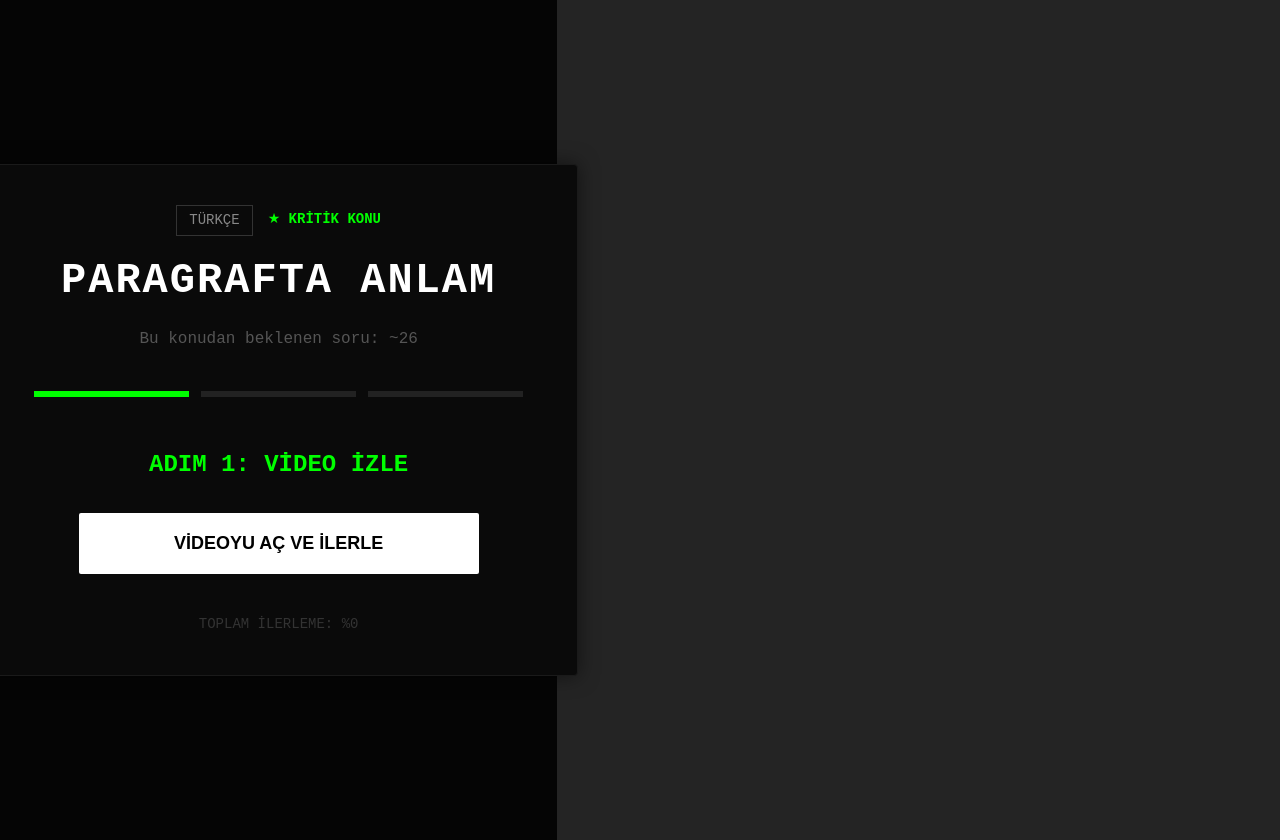
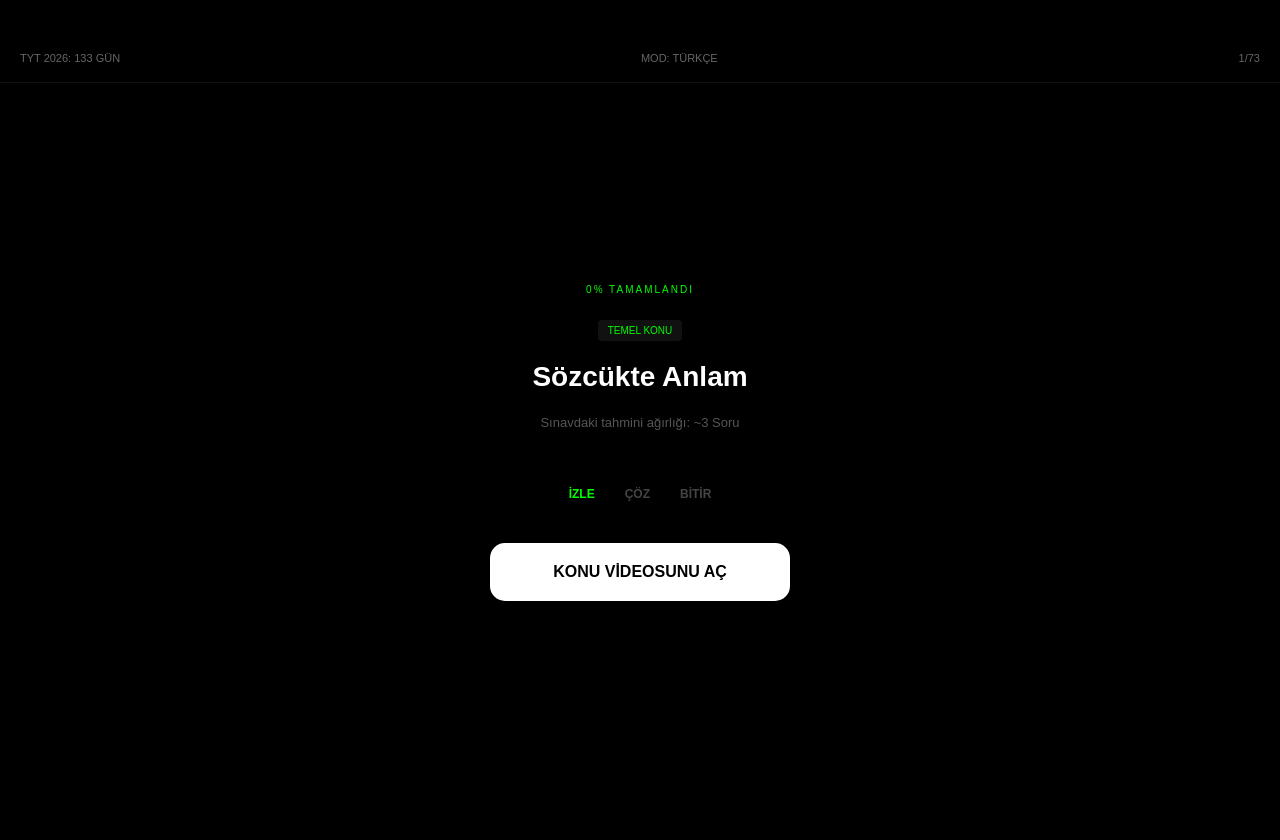
Before and after one commit to stark4280/tyt-tunnel, a React (Vite) app: page / in a window 1280 px wide. After the commit the page ends 800 px from the top, so only its background shows below. Built offline with nearby package versions, Linux system fonts and the light colour scheme.

Commit message:
V0.2 Study OS Update: 75+ Topics, In-App Player, PWA Support

```diff
--- a/index.html
+++ b/index.html
@@ -1,13 +1,17 @@
 <!doctype html>
 <html lang="en">
+
 <head>
   <meta charset="UTF-8" />
   <link rel="icon" type="image/svg+xml" href="/vite.svg" />
+  <link rel="manifest" href="/manifest.json" />
   <meta name="viewport" content="width=device-width, initial-scale=1.0" />
   <title>TYT - The Tunnel</title>
 </head>
+
 <body>
   <div id="root"></div>
   <script type="module" src="/src/main.jsx"></script>
 </body>
+
 </html>
--- a/src/App.jsx
+++ b/src/App.jsx
@@ -1,136 +1,204 @@
 import React, { useState, useEffect } from 'react';
 
-// TÜM TYT KONULARI VE KRİTİK ANALİZLER (Yıldızlılar en yüksek soru potansiyellilerdir)
-const TYT_DATABASE = [
-    { c: "TÜRKÇE", n: "Paragrafta Anlam", q: 26, s: true },
-    { c: "TÜRKÇE", n: "Yazım Kuralları", q: 2, s: true },
-    { c: "TÜRKÇE", n: "Noktalama İşaretleri", q: 2, s: true },
-    { c: "TÜRKÇE", n: "Sözcükte ve Cümlede Anlam", q: 7, s: false },
-    { c: "MATEMATİK", n: "Temel Kavramlar", q: 4, s: false },
-    { c: "MATEMATİK", n: "Sayı Basamakları / Bölünebilme", q: 3, s: false },
-    { c: "MATEMATİK", n: "Rasyonel Sayılar", q: 2, s: false },
-    { c: "MATEMATİK", n: "Problemler (Sayı-Kesir-Yaş-Hız)", q: 12, s: true },
-    { c: "MATEMATİK", n: "Üçgenler", q: 6, s: true },
-    { c: "MATEMATİK", n: "Fonksiyonlar", q: 2, s: false },
-    { c: "MATEMATİK", n: "Veri ve İstatistik", q: 1, s: false },
-    { c: "COĞRAFYA", n: "Harita Bilgisi", q: 1, s: true },
-    { c: "COĞRAFYA", n: "İklim Bilgisi", q: 1, s: true },
-    { c: "COĞRAFYA", n: "Nüfus ve Yerleşme", q: 1, s: false },
-    { c: "TARİH", n: "Milli Mücadele Dönemi", q: 2, s: true },
-    { c: "TARİH", n: "Osmanlı Devleti Kuruluş/Yükseliş", q: 1, s: false },
-    { c: "FELSEFE", n: "Bilgi ve Ahlak Felsefesi", q: 2, s: false },
-    { c: "FİZİK", n: "Optik", q: 2, s: true },
-    { c: "FİZİK", n: "Isı, Sıcaklık ve Genleşme", q: 1, s: false },
-    { c: "FİZİK", n: "Elektrik ve Manyetizma", q: 1, s: false },
-    { c: "KİMYA", n: "Kimyasal Türler Arası Etkileşimler", q: 1, s: true },
-    { c: "KİMYA", n: "Maddenin Halleri", q: 1, s: false },
-    { c: "KİMYA", n: "Asitler, Bazlar ve Tuzlar", q: 1, s: false },
-    { c: "BİYOLOJİ", n: "Kalıtım", q: 1, s: true },
-    { c: "BİYOLOJİ", n: "Hücre Bölünmeleri", q: 1, s: true },
-    { c: "BİYOLOJİ", n: "Canlıların Temel Bileşenleri", q: 1, s: false }
-];
+// --- EKSİKSİZ VE TAM TYT MÜFREDATI (75+ KONU) ---
+const FULL_DB = [
+    // TÜRKÇE
+    { c: "TÜRKÇE", n: "Sözcükte Anlam", q: 3, target: 60, s: false, yt: "TYT+Turkce+Sozcukte+Anlam" },
+    { c: "TÜRKÇE", n: "Cümlede Anlam", q: 4, target: 60, s: false, yt: "TYT+Turkce+Cumlede+Anlam" },
+    { c: "TÜRKÇE", n: "Paragrafta Anlatım Teknikleri", q: 4, target: 100, s: true, yt: "TYT+Turkce+Paragraf+Anlatim+Teknikleri" },
+    { c: "TÜRKÇE", n: "Paragrafta Ana Düşünce", q: 22, target: 150, s: true, yt: "TYT+Turkce+Paragraf+Ana+Dusunce" },
+    { c: "TÜRKÇE", n: "Ses Bilgisi", q: 1, target: 40, s: false, yt: "TYT+Turkce+Ses+Bilgisi" },
+    { c: "TÜRKÇE", n: "Yazım Kuralları", q: 2, target: 60, s: true, yt: "TYT+Turkce+Yazim+Kurallari" },
+    { c: "TÜRKÇE", n: "Noktalama İşaretleri", q: 2, target: 60, s: true, yt: "TYT+Turkce+Noktalama+Isaretleri" },
+    { c: "TÜRKÇE", n: "Sözcük Yapısı ve Ekler", q: 1, target: 50, s: false, yt: "TYT+Turkce+Sozcuk+Yapisi" },
+    { c: "TÜRKÇE", n: "İsimler, Sıfatlar, Zamirler", q: 1, target: 60, s: false, yt: "TYT+Turkce+Sozcuk+Turleri" },
+    { c: "TÜRKÇE", n: "Zarflar, Edatlar, Bağlaçlar", q: 1, target: 60, s: false, yt: "TYT+Turkce+Zarf+Edat+Baglac" },
+    { c: "TÜRKÇE", n: "Fiiller ve Fiilimsiler", q: 1, target: 60, s: false, yt: "TYT+Turkce+Fiiller" },
+    { c: "TÜRKÇE", n: "Cümlenin Ögeleri", q: 1, target: 50, s: true, yt: "TYT+Turkce+Cumlenin+Ogeleri" },
 
-const STEPS = [
-    { id: 0, label: "ADIM 1: VİDEO İZLE", action: "video" },
-    { id: 1, label: "ADIM 2: SORU ÇÖZ", action: "coz" },
-    { id: 2, label: "ADIM 3: KONUYU KAPAT", action: "bitir" }
+    // MATEMATİK
+    { c: "MATEMATİK", n: "Temel Kavramlar", q: 3, target: 100, s: true, yt: "TYT+Matematik+Temel+Kavramlar" },
+    { c: "MATEMATİK", n: "Sayı Basamakları", q: 2, target: 60, s: false, yt: "TYT+Matematik+Sayi+Basamaklari" },
+    { c: "MATEMATİK", n: "Bölme ve Bölünebilme", q: 2, target: 60, s: false, yt: "TYT+Matematik+Bolme+Bolunebilme" },
+    { c: "MATEMATİK", n: "EBOB - EKOK", q: 1, target: 50, s: false, yt: "TYT+Matematik+Ebob+Ekok" },
+    { c: "MATEMATİK", n: "Rasyonel Sayılar", q: 1, target: 40, s: true, yt: "TYT+Matematik+Rasyonel+Sayilar" },
+    { c: "MATEMATİK", n: "Basit Eşitsizlikler", q: 1, target: 50, s: false, yt: "TYT+Matematik+Basit+Esitsizlikler" },
+    { c: "MATEMATİK", n: "Mutlak Değer", q: 1, target: 60, s: true, yt: "TYT+Matematik+Mutlak+Deger" },
+    { c: "MATEMATİK", n: "Üslü Sayılar", q: 1, target: 80, s: true, yt: "TYT+Matematik+Uslu+Sayilar" },
+    { c: "MATEMATİK", n: "Köklü Sayılar", q: 1, target: 80, s: true, yt: "TYT+Matematik+Koklu+Sayilar" },
+    { c: "MATEMATİK", n: "Çarpanlara Ayırma", q: 1, target: 60, s: false, yt: "TYT+Matematik+Carpanlara+Ayirma" },
+    { c: "MATEMATİK", n: "Oran - Orantı", q: 1, target: 50, s: false, yt: "TYT+Matematik+Oran+Oranti" },
+    { c: "MATEMATİK", n: "Denklem Çözme", q: 1, target: 40, s: false, yt: "TYT+Matematik+Denklem+Cozme" },
+    { c: "MATEMATİK", n: "Sayı ve Kesir Problemleri", q: 5, target: 200, s: true, yt: "TYT+Matematik+Sayi+Kesir+Problemleri" },
+    { c: "MATEMATİK", n: "Yaş Problemleri", q: 1, target: 50, s: false, yt: "TYT+Matematik+Yas+Problemleri" },
+    { c: "MATEMATİK", n: "Hız ve Hareket Problemleri", q: 1, target: 60, s: true, yt: "TYT+Matematik+Hiz+Problemleri" },
+    { c: "MATEMATİK", n: "Yüzde, Kar-Zarar Problemleri", q: 2, target: 100, s: true, yt: "TYT+Matematik+Yuzde+Problemleri" },
+    { c: "MATEMATİK", n: "Karışım ve Grafik Problemleri", q: 1, target: 50, s: false, yt: "TYT+Matematik+Grafik+Problemleri" },
+    { c: "MATEMATİK", n: "Kümeler", q: 2, target: 80, s: true, yt: "TYT+Matematik+Kumeler" },
+    { c: "MATEMATİK", n: "Fonksiyonlar", q: 2, target: 100, s: true, yt: "TYT+Matematik+Fonksiyonlar" },
+    { c: "MATEMATİK", n: "Permütasyon ve Kombinasyon", q: 1, target: 60, s: false, yt: "TYT+Matematik+Permutasyon+Kombinasyon" },
+    { c: "MATEMATİK", n: "Olasılık", q: 1, target: 60, s: true, yt: "TYT+Matematik+Olasilik" },
+    { c: "MATEMATİK", n: "Veri ve İstatistik", q: 1, target: 40, s: false, yt: "TYT+Matematik+Veri+Istatistik" },
+    { c: "MATEMATİK", n: "Mantık", q: 1, target: 40, s: false, yt: "TYT+Matematik+Mantik" },
+
+    // GEOMETRİ
+    { c: "GEOMETRİ", n: "Doğruda ve Üçgende Açılar", q: 1, target: 80, s: true, yt: "TYT+Geometri+Ucgende+Acilar" },
+    { c: "GEOMETRİ", n: "Dik ve Özel Üçgenler", q: 2, target: 100, s: true, yt: "TYT+Geometri+Ozel+Ucgenler" },
+    { c: "GEOMETRİ", n: "Üçgende Alan ve Benzerlik", q: 2, target: 100, s: true, yt: "TYT+Geometri+Ucgende+Benzerlik" },
+    { c: "GEOMETRİ", n: "Çokgenler ve Dörtgenler", q: 2, target: 80, s: false, yt: "TYT+Geometri+Dortgenler" },
+    { c: "GEOMETRİ", n: "Çember ve Daire", q: 1, target: 60, s: false, yt: "TYT+Geometri+Cember+Daire" },
+    { c: "GEOMETRİ", n: "Katı Cisimler", q: 2, target: 80, s: true, yt: "TYT+Geometri+Kati+Cisimler" },
+
+    // FİZİK
+    { c: "FİZİK", n: "Fizik Bilimine Giriş", q: 1, target: 30, s: false, yt: "TYT+Fizik+Bilimine+Giris" },
+    { c: "FİZİK", n: "Madde ve Özellikleri", q: 1, target: 40, s: false, yt: "TYT+Fizik+Madde+ve+Ozellikleri" },
+    { c: "FİZİK", n: "Hareket ve Kuvvet", q: 1, target: 60, s: true, yt: "TYT+Fizik+Hareket+ve+Kuvvet" },
+    { c: "FİZİK", n: "Enerji", q: 1, target: 40, s: false, yt: "TYT+Fizik+Enerji" },
+    { c: "FİZİK", n: "Isı, Sıcaklık ve Genleşme", q: 1, target: 50, s: true, yt: "TYT+Fizik+Isi+Sicaklik" },
+    { c: "FİZİK", n: "Elektrik ve Manyetizma", q: 1, target: 60, s: false, yt: "TYT+Fizik+Elektrik" },
+    { c: "FİZİK", n: "Basınç ve Kaldırma Kuvveti", q: 1, target: 50, s: false, yt: "TYT+Fizik+Basinc" },
+    { c: "FİZİK", n: "Dalgalar", q: 1, target: 40, s: false, yt: "TYT+Fizik+Dalgalar" },
+    { c: "FİZİK", n: "Optik", q: 2, target: 100, s: true, yt: "TYT+Fizik+Optik" },
+
+    // KİMYA
+    { c: "KİMYA", n: "Kimya Bilimi", q: 1, target: 30, s: false, yt: "TYT+Kimya+Bilimi" },
+    { c: "KİMYA", n: "Atomun Yapısı", q: 1, target: 40, s: true, yt: "TYT+Kimya+Atomun+Yapisi" },
+    { c: "KİMYA", n: "Periyodik Sistem", q: 1, target: 40, s: true, yt: "TYT+Kimya+Periyodik+Sistem" },
+    { c: "KİMYA", n: "Kimyasal Türler Arası Etkileşimler", q: 1, target: 60, s: true, yt: "TYT+Kimya+Etkilesimler" },
+    { c: "KİMYA", n: "Maddenin Halleri", q: 1, target: 40, s: false, yt: "TYT+Kimya+Maddenin+Halleri" },
+    { c: "KİMYA", n: "Kimyanın Temel Kanunları", q: 1, target: 50, s: true, yt: "TYT+Kimya+Kanunlar" },
+    { c: "KİMYA", n: "Karışımlar", q: 1, target: 40, s: false, yt: "TYT+Kimya+Karisimlar" },
+    { c: "KİMYA", n: "Asitler, Bazlar ve Tuzlar", q: 1, target: 50, s: true, yt: "TYT+Kimya+Asitler+Bazlar" },
+
+    // BİYOLOJİ
+    { c: "BİYOLOJİ", n: "Canlıların Ortak Özellikleri", q: 1, target: 30, s: false, yt: "TYT+Biyoloji+Ortak+Ozellikler" },
+    { c: "BİYOLOJİ", n: "Hücre ve Yapısı", q: 1, target: 50, s: true, yt: "TYT+Biyoloji+Hucre" },
+    { c: "BİYOLOJİ", n: "Canlıların Sınıflandırılması", q: 1, target: 40, s: false, yt: "TYT+Biyoloji+Siniflandirma" },
+    { c: "BİYOLOJİ", n: "Hücre Bölünmeleri", q: 1, target: 50, s: true, yt: "TYT+Biyoloji+Hucre+Bolunmeleri" },
+    { c: "BİYOLOJİ", n: "Kalıtım", q: 1, target: 80, s: true, yt: "TYT+Biyoloji+Kalitim" },
+    { c: "BİYOLOJİ", n: "Ekosistem Ekolojisi", q: 1, target: 40, s: false, yt: "TYT+Biyoloji+Ekoloji" },
+
+    // SOSYAL (Özetlenmiş Kritikler)
+    { c: "TARİH", n: "Tarih ve Zaman - İlk Türk Devletleri", q: 1, target: 40, s: true, yt: "TYT+Tarih+Ilk+Turk+Devletleri" },
+    { c: "TARİH", n: "Osmanlı Devleti Kuruluş ve Yükselme", q: 1, target: 40, s: false, yt: "TYT+Tarih+Osmanli+Siyasi" },
+    { c: "TARİH", n: "Milli Mücadele Hazırlık", q: 1, target: 50, s: true, yt: "TYT+Tarih+Milli+Mucadele" },
+    { c: "TARİH", n: "Atatürk İlkeleri ve İnkılaplar", q: 2, target: 50, s: true, yt: "TYT+Tarih+Inkilaplar" },
+    { c: "COĞRAFYA", n: "Harita Bilgisi", q: 1, target: 30, s: true, yt: "TYT+Cografya+Harita+Bilgisi" },
+    { c: "COĞRAFYA", n: "İklim Bilgisi", q: 1, target: 40, s: true, yt: "TYT+Cografya+Iklim+Bilgisi" },
+    { c: "COĞRAFYA", n: "Nüfus ve Yerleşme", q: 1, target: 30, s: true, yt: "TYT+Cografya+Nufus" },
+    { c: "FELSEFE", n: "Felsefenin Temel Konuları", q: 5, target: 50, s: false, yt: "TYT+Felsefe+Konu+Anlatimi" },
+    { c: "DİN", n: "Din Kültürü Temel Kavramlar", q: 5, target: 50, s: true, yt: "TYT+Din+Kulturu+Kavramlar" }
 ];
 
 export default function App() {
     const [p, setP] = useState(() => {
-        const saved = localStorage.getItem('tyt_v01_tunnel');
-        return saved ? JSON.parse(saved) : { sIdx: 0, stepIdx: 0, completed: false };
+        const saved = localStorage.getItem('tyt_final_v1');
+        return saved ? JSON.parse(saved) : { sIdx: 0, stepIdx: 0, showVideo: false };
     });
 
+    const [inputVal, setInputVal] = useState("");
+
     useEffect(() => {
-        localStorage.setItem('tyt_v01_tunnel', JSON.stringify(p));
+        localStorage.setItem('tyt_final_v1', JSON.stringify(p));
     }, [p]);
 
-    const current = TYT_DATABASE[p.sIdx];
-    const step = STEPS[p.stepIdx];
+    const current = FULL_DB[p.sIdx];
+    const examDate = new Date("2026-06-20");
+    const daysLeft = Math.ceil((examDate - new Date()) / (1000 * 60 * 60 * 24));
 
     const handleNext = () => {
-        if (p.stepIdx < 2) {
-            if (p.stepIdx === 0) {
-                const query = encodeURIComponent(`TYT ${current.c} ${current.n} konu anlatımı`);
-                window.open(`https://www.youtube.com/results?search_query=${query}`, '_blank');
-            }
-            setP({ ...p, stepIdx: p.stepIdx + 1 });
-        } else {
-            if (p.sIdx < TYT_DATABASE.length - 1) {
-                setP({ sIdx: p.sIdx + 1, stepIdx: 0, completed: false });
+        if (p.stepIdx === 0) setP({ ...p, stepIdx: 1, showVideo: true });
+        else if (p.stepIdx === 1) {
+            if (!inputVal || inputVal < 10) return alert("En az 10 soru girişi yapmalısın!");
+            setP({ ...p, stepIdx: 2, showVideo: false });
+        }
+        else {
+            if (p.sIdx < FULL_DB.length - 1) {
+                setP({ ...p, sIdx: p.sIdx + 1, stepIdx: 0 });
+                setInputVal("");
             } else {
-                setP({ ...p, completed: true });
+                alert("TEBRİKLER! TÜM MÜFREDATI BİTİRDİN.");
             }
         }
     };
 
-    if (p.completed) {
-        return (
-            <div style={styles.base}>
-                <h1 style={styles.finishText}>TÜM MÜFREDAT BİTTİ. BAŞARILAR.</h1>
-                <button onClick={() => { localStorage.clear(); window.location.reload(); }} style={styles.resetBtn}>SIFIRLA</button>
+    return (
+        <div style={style.body}>
+            {/* Üst Bilgi Paneli */}
+            <div style={style.statusBar}>
+                <span>TYT 2026: {daysLeft} GÜN</span>
+                <span>MOD: {current.c}</span>
+                <span>{p.sIdx + 1}/{FULL_DB.length}</span>
             </div>
-        );
-    }
 
-    return (
-        <div style={styles.base}>
-            <div style={styles.container}>
-                <div style={styles.header}>
-                    <span style={styles.courseTag}>{current.c}</span>
-                    {current.s && <span style={styles.starTag}>★ KRİTİK KONU</span>}
+            {/* Video Penceresi (In-App) */}
+            {p.showVideo && (
+                <div style={style.videoOverlay}>
+                    <div style={style.videoHeader}>
+                        <span>Oynatılıyor: {current.n}</span>
+                        <button onClick={() => setP({ ...p, showVideo: false })} style={style.closeBtn}>✕ KAPAT</button>
+                    </div>
+                    <iframe
+                        style={style.iframe}
+                        src={`https://www.youtube.com/embed?listType=search&list=${current.yt}`}
+                        allowFullScreen
+                    />
+                </div>
+            )}
+
+            {/* Ana Ekran */}
+            <div style={style.content}>
+                <div style={style.progress}>{Math.round((p.sIdx / FULL_DB.length) * 100)}% TAMAMLANDI</div>
+                <div style={style.subjectCard}>
+                    <span style={style.tag}>{current.s ? "★ YÜKSEK PUAN" : "TEMEL KONU"}</span>
+                    <h1 style={style.title}>{current.n}</h1>
+                    <p style={style.subtitle}>Sınavdaki tahmini ağırlığı: ~{current.q} Soru</p>
                 </div>
 
-                <h1 style={styles.subjectTitle}>{current.n.toUpperCase()}</h1>
-                <p style={styles.info}>Bu konudan beklenen soru: ~{current.q}</p>
-
-                <div style={styles.stepIndicator}>
-                    {STEPS.map((_, i) => (
-                        <div key={i} style={{ ...styles.dot, backgroundColor: i <= p.stepIdx ? '#00FF00' : '#222' }} />
-                    ))}
+                <div style={style.stepNav}>
+                    <div style={{ ...style.step, color: p.stepIdx >= 0 ? '#00FF00' : '#444' }}>İZLE</div>
+                    <div style={{ ...style.step, color: p.stepIdx >= 1 ? '#00FF00' : '#444' }}>ÇÖZ</div>
+                    <div style={{ ...style.step, color: p.stepIdx >= 2 ? '#00FF00' : '#444' }}>BİTİR</div>
                 </div>
 
-                <div style={styles.actionArea}>
-                    <h2 style={styles.stepLabel}>{step.label}</h2>
-                    <button onClick={handleNext} style={styles.mainBtn}>
-                        {p.stepIdx === 0 ? "VİDEOYU AÇ VE İLERLE" : "TAMAMLADIM"}
-                    </button>
-                </div>
-
-                <div style={styles.progressText}>
-                    TOPLAM İLERLEME: %{Math.round((p.sIdx / TYT_DATABASE.length) * 100)}
+                <div style={style.actionSection}>
+                    {p.stepIdx === 0 && <button onClick={handleNext} style={style.mainBtn}>KONU VİDEOSUNU AÇ</button>}
+                    {p.stepIdx === 1 && (
+                        <div style={{ display: 'flex', flexDirection: 'column', gap: '15px' }}>
+                            <p style={{ fontSize: '14px', color: '#888' }}>Hedef: {current.target} Soru</p>
+                            <input
+                                type="number"
+                                placeholder="Kaç soru çözdün?"
+                                value={inputVal}
+                                onChange={(e) => setInputVal(e.target.value)}
+                                style={style.input}
+                            />
+                            <button onClick={handleNext} style={style.mainBtn}>VERİYİ KAYDET</button>
+                        </div>
+                    )}
+                    {p.stepIdx === 2 && <button onClick={handleNext} style={style.finishBtn}>SIRADAKİ KONUYA ATLA</button>}
                 </div>
             </div>
         </div>
     );
 }
 
-const styles = {
-    base: {
-        minHeight: '100vh', backgroundColor: '#050505', color: '#FFFFFF',
-        display: 'flex', flexDirection: 'column', alignItems: 'center', justifyContent: 'center',
-        fontFamily: '"Courier New", Courier, monospace', padding: '20px'
-    },
-    container: {
-        width: '100%', maxWidth: '800px', border: '1px solid #1a1a1a',
-        padding: '40px', textAlign: 'center', borderRadius: '4px',
-        backgroundColor: '#0a0a0a', boxShadow: '0 0 20px rgba(0,0,0,0.5)'
-    },
-    header: { display: 'flex', justifyContent: 'center', gap: '15px', marginBottom: '20px' },
-    courseTag: { fontSize: '14px', color: '#888', border: '1px solid #333', padding: '4px 12px' },
-    starTag: { fontSize: '14px', color: '#00FF00', fontWeight: 'bold', padding: '4px 0' },
-    subjectTitle: { fontSize: 'clamp(28px, 5vw, 42px)', margin: '20px 0', letterSpacing: '2px', lineHeight: '1.2' },
-    info: { fontSize: '16px', color: '#555', marginBottom: '40px' },
-    stepIndicator: { display: 'flex', justifyContent: 'center', gap: '12px', marginBottom: '50px' },
-    dot: { width: '30%', height: '6px', transition: '0.3s' },
-    stepLabel: { fontSize: '24px', color: '#00FF00', marginBottom: '30px' },
-    mainBtn: {
-        width: '100%', maxWidth: '400px', padding: '20px', fontSize: '18px', fontWeight: 'bold',
-        backgroundColor: '#FFFFFF', color: '#000000', border: 'none', cursor: 'pointer',
-        transition: 'transform 0.1s', borderRadius: '2px'
-    },
-    progressText: { marginTop: '40px', fontSize: '14px', color: '#333' },
-    finishText: { color: '#00FF00', fontSize: '32px' },
-    resetBtn: { marginTop: '30px', background: 'none', border: '1px solid #333', color: '#888', cursor: 'pointer', padding: '10px 20px' }
+const style = {
+    body: { height: '100vh', backgroundColor: '#000', color: '#fff', fontFamily: 'sans-serif', overflow: 'hidden', display: 'flex', flexDirection: 'column' },
+    statusBar: { padding: '50px 20px 15px', display: 'flex', justifyContent: 'space-between', fontSize: '11px', color: '#666', borderBottom: '1px solid #111' },
+    videoOverlay: { position: 'fixed', top: 0, left: 0, width: '100%', height: '100%', backgroundColor: '#000', zIndex: 1000, display: 'flex', flexDirection: 'column' },
+    videoHeader: { padding: '50px 20px 20px', display: 'flex', justifyContent: 'space-between', alignItems: 'center', fontSize: '13px' },
+    closeBtn: { background: '#222', border: 'none', color: '#fff', padding: '8px 15px', borderRadius: '5px' },
+    iframe: { flex: 1, border: 'none' },
+    content: { flex: 1, display: 'flex', flexDirection: 'column', alignItems: 'center', justifyContent: 'center', padding: '30px' },
+    progress: { fontSize: '10px', color: '#00FF00', marginBottom: '20px', letterSpacing: '2px' },
+    subjectCard: { textAlign: 'center', marginBottom: '40px' },
+    tag: { fontSize: '10px', backgroundColor: '#111', padding: '5px 10px', borderRadius: '4px', color: '#00FF00' },
+    title: { fontSize: '28px', fontWeight: 'bold', margin: '15px 0' },
+    subtitle: { fontSize: '13px', color: '#555' },
+    stepNav: { display: 'flex', gap: '30px', marginBottom: '40px', fontWeight: 'bold', fontSize: '12px' },
+    actionSection: { width: '100%', maxWidth: '300px' },
+    mainBtn: { width: '100%', padding: '20px', backgroundColor: '#fff', color: '#000', border: 'none', borderRadius: '15px', fontWeight: 'bold', fontSize: '16px' },
+    finishBtn: { width: '100%', padding: '20px', backgroundColor: '#00FF00', color: '#000', border: 'none', borderRadius: '15px', fontWeight: 'bold', fontSize: '16px' },
+    input: { width: '100%', padding: '15px', backgroundColor: '#111', border: '1px solid #222', color: '#fff', borderRadius: '10px', textAlign: 'center', fontSize: '18px' }
 };
--- a/src/index.css
+++ b/src/index.css
@@ -3,9 +3,9 @@
   line-height: 1.5;
   font-weight: 400;
 
-  color-scheme: light dark;
+  color-scheme: dark;
   color: rgba(255, 255, 255, 0.87);
-  background-color: #242424;
+  background-color: #000000;
 
   font-synthesis: none;
   text-rendering: optimizeLegibility;
@@ -17,6 +17,17 @@ body {
   margin: 0;
   display: flex;
   place-items: center;
+  justify-content: center;
   min-width: 320px;
   min-height: 100vh;
+  background-color: #000000;
+  overflow: hidden;
+  /* Prevent scrolling for app-like feel */
 }
+
+#root {
+  width: 100%;
+  height: 100vh;
+  display: flex;
+  flex-direction: column;
+}
```
Also changed, not shown: public/manifest.json (added), 1 other file (tests, documents, lock files or other folders). Lines whose indentation alone changed are shown as unchanged.
